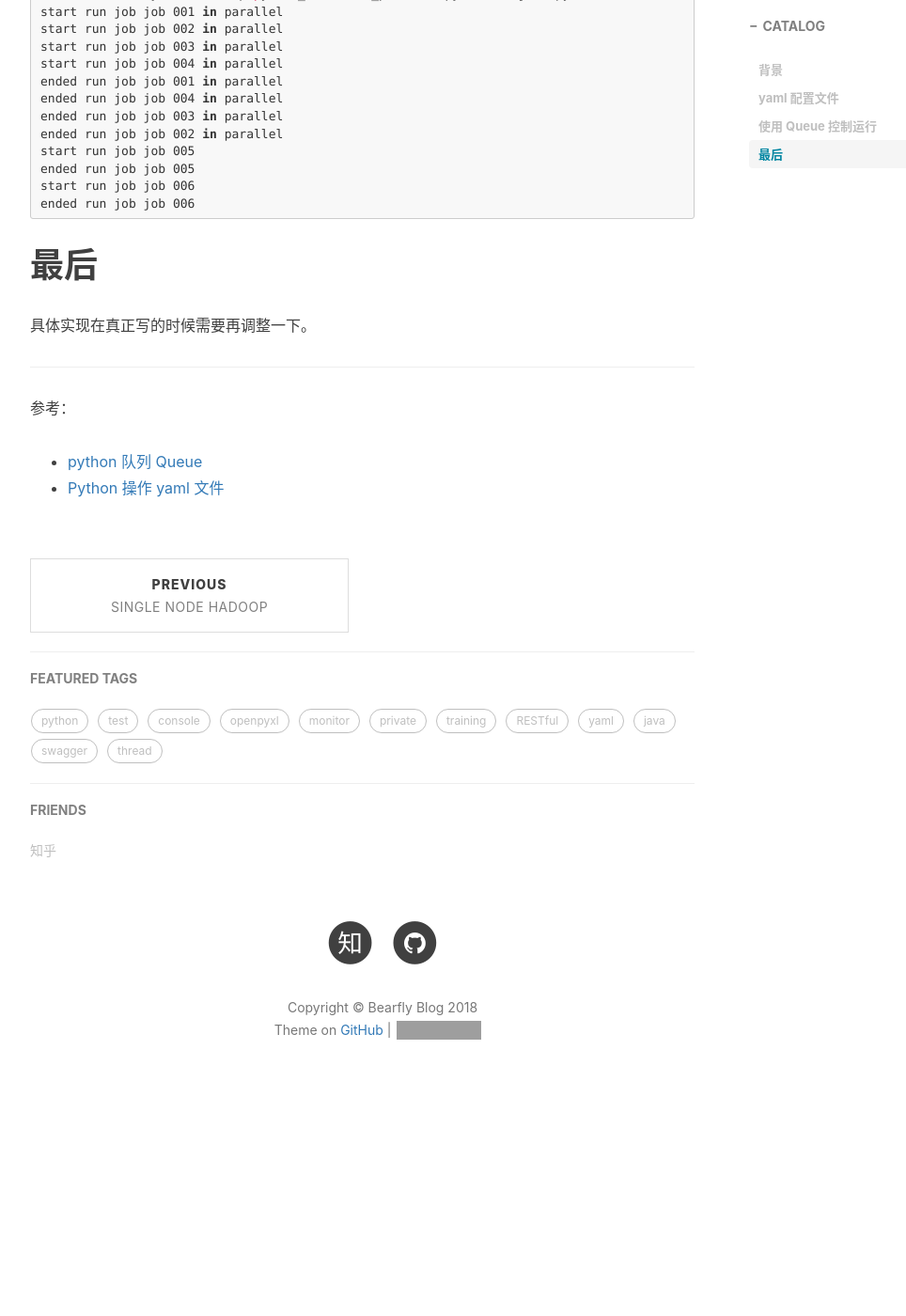
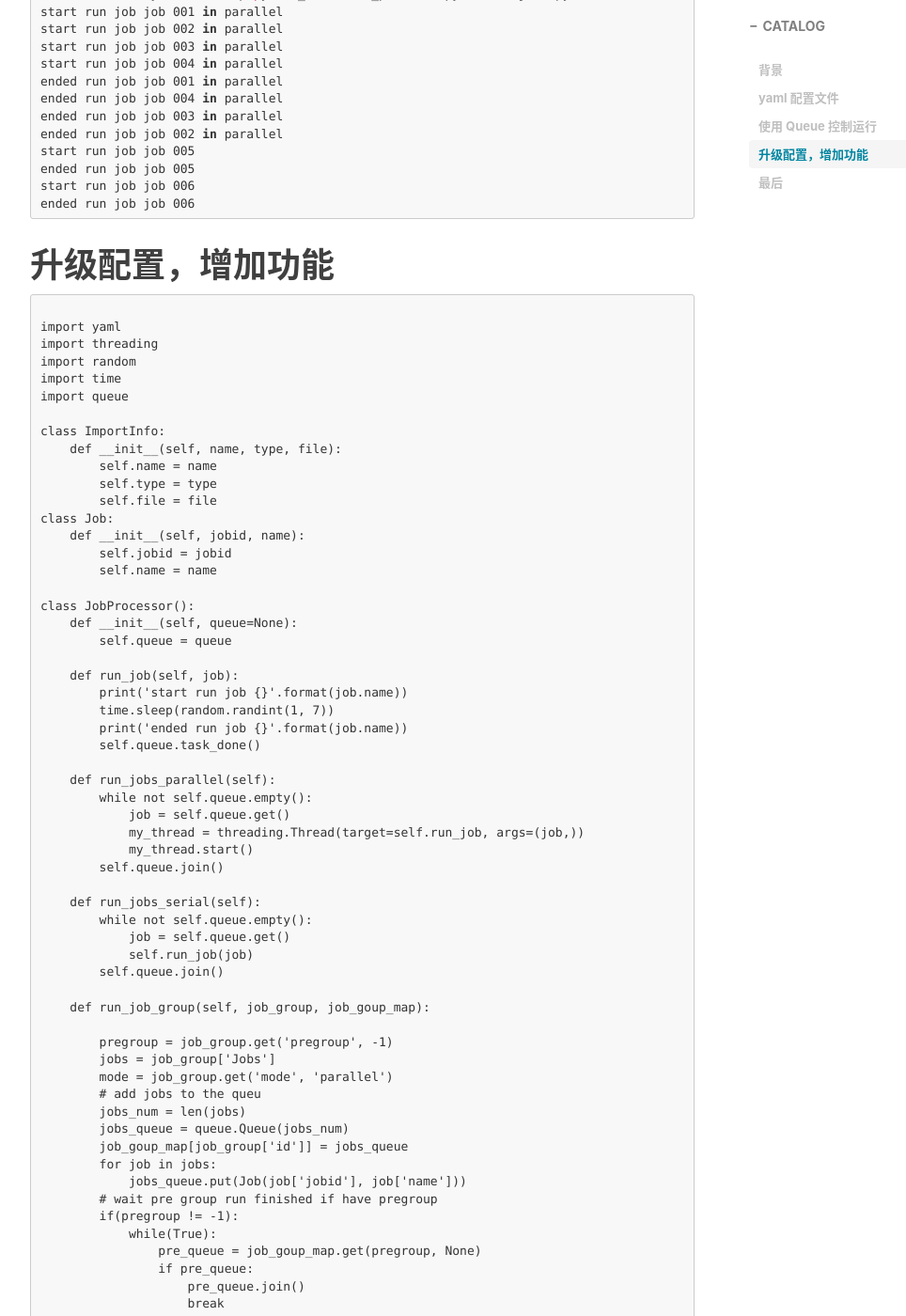
Before and after one commit to bearfly1990/bearfly.github.io, a Jekyll site: the page built from _posts/2018/12/2018-12-18-PyRunJobsInParallel.md, in a window 1280 px wide and 1400 px high, scrolled down 2541 px. Shown: the whole window at 94% size, without its empty margins (233-1197 px from the left). Built offline with Jekyll 4.4.1, drawn with Linux system fonts in a browser that asks for light colours; nearby versions of some CDN libraries; comment, search, counter and statistics services are not loaded; before the commit the page ends 3741 px from its top, so only the background shows below that; some of the changed text lies outside the part shown; grey boxes are pictures that could not be loaded.

Commit message:
Update 2018-12-18-PyRunJobsInParallel.md

````diff
--- a/_posts/2018/12/2018-12-18-PyRunJobsInParallel.md
+++ b/_posts/2018/12/2018-12-18-PyRunJobsInParallel.md
@@ -117,6 +117,111 @@ ended run job job 005
 start run job job 006
 ended run job job 006
 ```
+# 升级配置，增加功能
+```
+
+import yaml
+import threading
+import random
+import time
+import queue
+
+class ImportInfo:
+    def __init__(self, name, type, file):
+        self.name = name
+        self.type = type
+        self.file = file
+class Job:
+    def __init__(self, jobid, name):
+        self.jobid = jobid
+        self.name = name
+
+class JobProcessor():
+    def __init__(self, queue=None):
+        self.queue = queue
+
+    def run_job(self, job):
+        print('start run job {}'.format(job.name))
+        time.sleep(random.randint(1, 7))
+        print('ended run job {}'.format(job.name))
+        self.queue.task_done()
+
+    def run_jobs_parallel(self):
+        while not self.queue.empty():
+            job = self.queue.get()
+            my_thread = threading.Thread(target=self.run_job, args=(job,))
+            my_thread.start()
+        self.queue.join()
+
+    def run_jobs_serial(self):
+        while not self.queue.empty():
+            job = self.queue.get()
+            self.run_job(job)
+        self.queue.join()
+
+    def run_job_group(self, job_group, job_goup_map):
+
+        pregroup = job_group.get('pregroup', -1)
+        jobs = job_group['Jobs']
+        mode = job_group.get('mode', 'parallel')
+        # add jobs to the queu
+        jobs_num = len(jobs)
+        jobs_queue = queue.Queue(jobs_num)
+        job_goup_map[job_group['id']] = jobs_queue
+        for job in jobs:
+            jobs_queue.put(Job(job['jobid'], job['name']))
+        # wait pre group run finished if have pregroup
+        if(pregroup != -1):
+            while(True):
+                pre_queue = job_goup_map.get(pregroup, None)
+                if pre_queue:
+                    pre_queue.join()
+                    break
+                time.sleep(1)
+
+        # print('### start run jobgroup:{} ###'.format(job_group['name']))
+        self.queue = jobs_queue
+        if(mode == 'parallel'):
+            self.run_jobs_parallel()
+            # JobProcessor(jobs_queue).run_jobs_parallel()
+        else:
+            self.run_jobs_serial()
+            # JobProcessor(jobs_queue).run_jobs_serial()
+        print('### end run jobgroup:{} ###'.format(job_group['name']))
+
+    def run_job_groups(self, job_groups):
+        job_goup_map = {}
+        for job_group in job_groups:
+            run_job_group_thread = threading.Thread(
+                target=self.run_job_group, args=(job_group, job_goup_map))
+            run_job_group_thread.start()
+
+def run_import(importInfo):
+    print('import {}'.format(importInfo.name))
+
+def main():
+    fin = open('JobSchedule_BatchServer.yaml', 'r', encoding='utf-8')
+    json_content = yaml.load(fin)
+    task_list = json_content['Tasks']
+
+    for task in task_list:
+        print(task['name'], '|', task['mode'], '|', task.get(
+            'type', 'None'), '|', task.get('file', 'None'))
+        task_mode = task['mode'].lower()
+        if(task_mode == 'jobgroup'):
+            JobProcessor().run_job_groups(task['JobGroups'])
+        elif(task_mode == 'import'):
+            run_import(ImportInfo(task['name'], task['type'], task['file']))
+        elif(task_mode == 'say'):
+            print('say {}'.format(task['name']))
+        elif(task_mode == 'wait'):
+            print('wait {}'.format(task['name']))
+
+if __name__ == '__main__':
+    main()
+```
+
+
 
 # 最后
 
````
